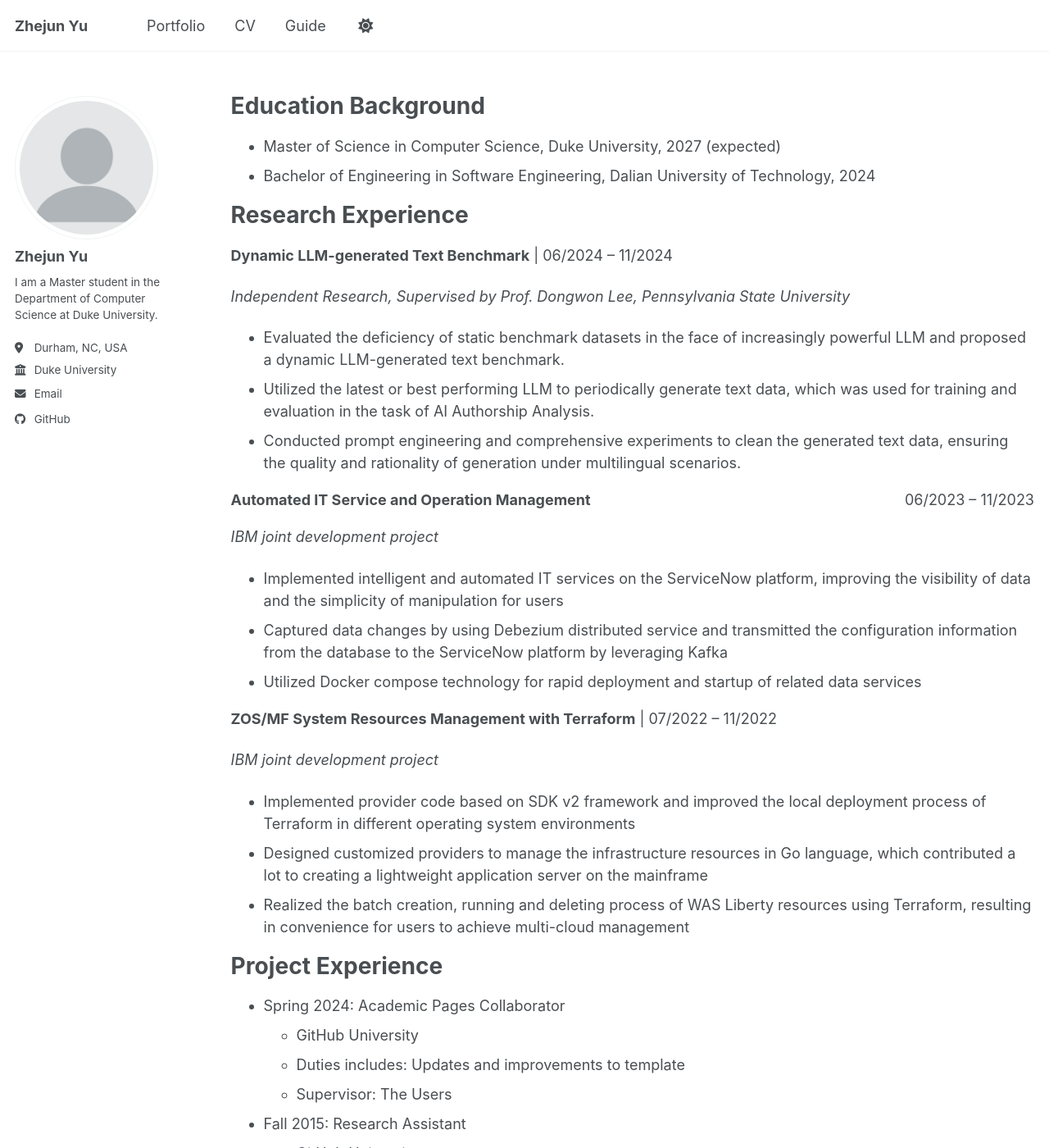
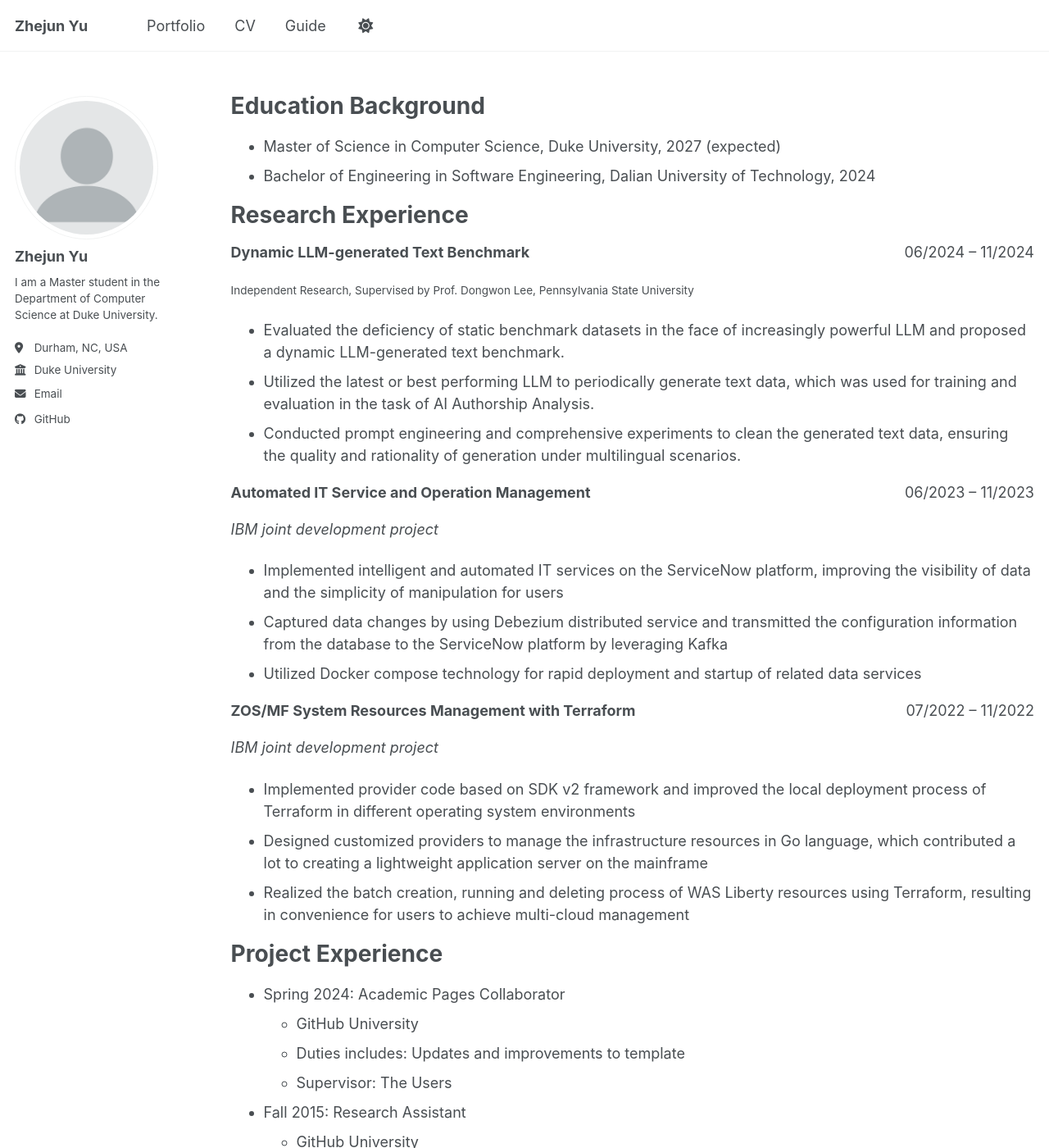
Before and after one commit to unknownyouth/unknownyouth.github.io, a Jekyll site: the page built from _pages/cv.md, in a window 1280 px wide and 1400 px high. Shown: the whole window at 82% size. Built offline with Jekyll 4.4.1, drawn with Linux system fonts in a browser that asks for light colours; a script bundle is joined from its source files by our own code; library files that are not in the unit come from our copies.

Commit message:
Update format

```diff
--- a/_pages/cv.md
+++ b/_pages/cv.md
@@ -15,15 +15,20 @@ Education Background
 * Bachelor of Engineering in Software Engineering, Dalian University of Technology, 2024
 
 # Research Experience
-**Dynamic LLM-generated Text Benchmark** \| 06/2024 – 11/2024
+<!-- **Dynamic LLM-generated Text Benchmark** \| 06/2024 – 11/2024 -->
 
-*Independent Research, Supervised by Prof. Dongwon Lee, Pennsylvania State University*
+<div style="display: flex; justify-content: space-between;">
+  <strong>Dynamic LLM-generated Text Benchmark</strong>
+  <span>06/2024 – 11/2024</span>
+</div>
+
+<small>Independent Research, Supervised by Prof. Dongwon Lee, Pennsylvania State University</small>
 
 * Evaluated the deficiency of static benchmark datasets in the face of increasingly powerful LLM and proposed a dynamic LLM-generated text benchmark.
 * Utilized the latest or best performing LLM to periodically generate text data, which was used for training and evaluation in the task of AI Authorship Analysis.
 * Conducted prompt engineering and comprehensive experiments to clean the generated text data, ensuring the quality and rationality of generation under multilingual scenarios.
 
-<!-- **Automated IT Service and Operation Management** \| 06/2023 – 11/2023 -->
+
 <div style="display: flex; justify-content: space-between;">
   <strong>Automated IT Service and Operation Management</strong>
   <span>06/2023 – 11/2023</span>
@@ -35,7 +40,12 @@ Education Background
 * Captured data changes by using Debezium distributed service and transmitted the configuration information from the database to the ServiceNow platform by leveraging Kafka
 * Utilized Docker compose technology for rapid deployment and startup of related data services
 
-**ZOS/MF System Resources Management with Terraform** \| 07/2022 – 11/2022
+<!-- **ZOS/MF System Resources Management with Terraform** \| 07/2022 – 11/2022 -->
+
+<div style="display: flex; justify-content: space-between;">
+  <strong>ZOS/MF System Resources Management with Terraform</strong>
+  <span>07/2022 – 11/2022</span>
+</div>
 
 *IBM joint development project*
 
```
